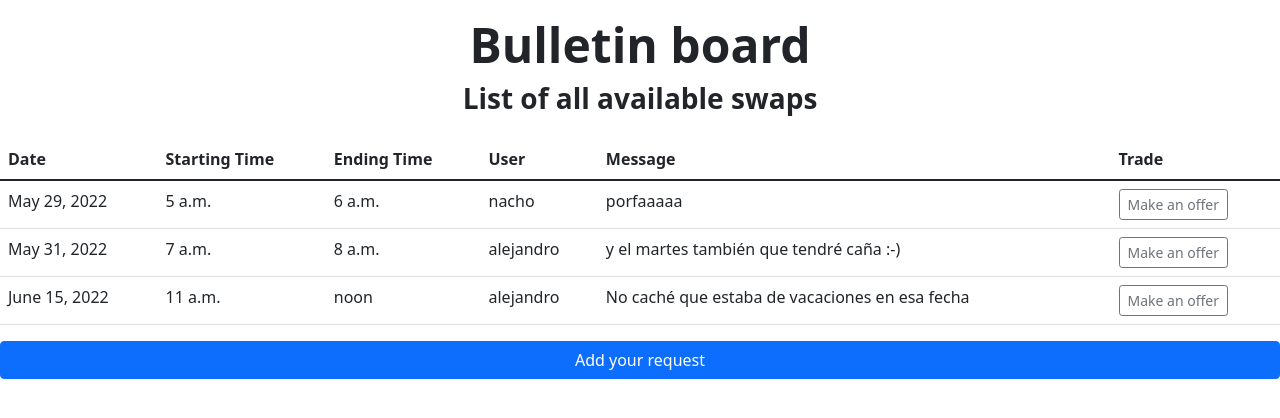
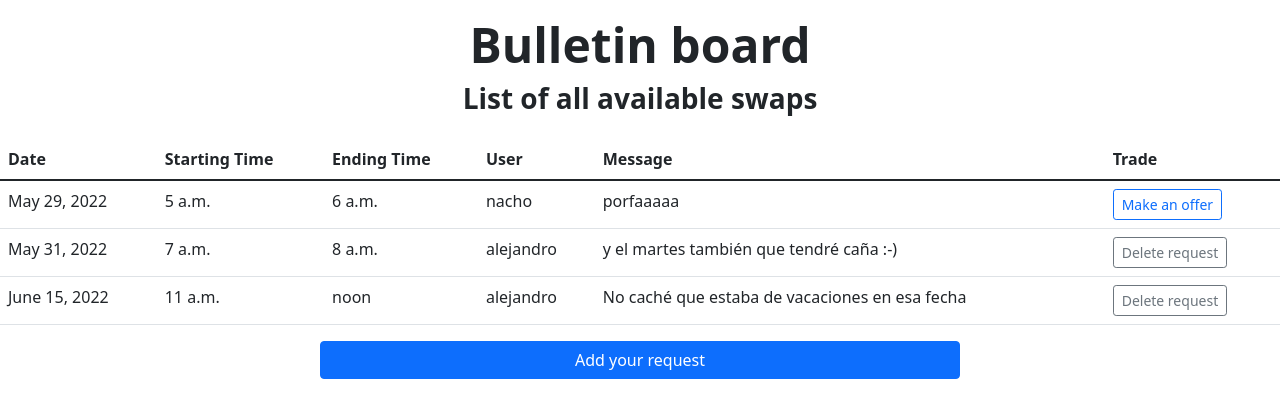
Before and after one commit to AlehandroL/Hackaton_FIN, a Django app: page / in a window 1280 px wide. Shown: the part 57-475 px from the top of the page. Run offline with Django 4.2, Linux system fonts and the light colour scheme; a user stored in the database is signed in; data comes from the database, SQL or seed files in the repository; both versions use the stored data as it was after the commit; some libraries are stand-ins or nearby versions.

Commit message:
Added delete_request button

```diff
--- a/chat_commerce/urls.py
+++ b/chat_commerce/urls.py
@@ -11,5 +11,6 @@ urlpatterns = [
     path('accept_offer/<int:offerId>/', viewAcceptOffer.accept_offer, name='accept_offer'),
     path('make_offer/<int:id>/', views.OfferCreateView.as_view(), name='make_offer'),
     path('make_request/', views.RequestCreateView.as_view(), name='make_request'),
+    path('delete_request/<pk>', views.RequestDeleteView.as_view(), name='delete_request'),
     path('offer_update/<pk>', views.OfferUpdateView.as_view(), name='offer_update'),
 ]
--- a/chat_commerce/views.py
+++ b/chat_commerce/views.py
@@ -85,6 +85,18 @@ class RequestCreateView(LoginRequiredMixin, CreateView):
         return redirect(reverse_lazy('chat_commerce:request_list'))
 
 
+class RequestDeleteView(LoginRequiredMixin, DeleteView):
+    model = Request
+    template_name = 'chat_commerce/delete_request.html'
+    success_url = reverse_lazy('chat_commerce:request_list')
+
+    def form_valid(self, form):
+        self.object = self.get_object()
+        self.object.delete()
+        messages.success(self.request, 'Your offer has been deleted successfully!')
+        return redirect(reverse_lazy('chat_commerce:request_list'))
+
+
 class OfferUpdateView(LoginRequiredMixin, UpdateView):
     model = Offer
     fields = ['date', 'start_time', 'end_time', 'message']
--- a/templates/base.html
+++ b/templates/base.html
@@ -23,14 +23,12 @@
 	                </button>
 	                <div class="collapse navbar-collapse" id="navbarCollapse">
 	                    <ul class="navbar-nav me-auto mb-2 mb-md-0">
-							{% if request.user.is_authenticated %}
 							<li class="nav-item active">
 	                            <a class="nav-link active" aria-current="page" href="{% url "chat_commerce:offerred_to_you" %}">Offered to you</a>
 	                        </li>
 							<li class="nav-item active">
 	                            <a class="nav-link active" aria-current="page" href="{% url "chat_commerce:your_offers" %}">Your offers</a>
 	                        </li>
-							{% endif %}
 	                    </ul>
 	                </div>
 	            </div>
--- a/templates/chat_commerce/request_list.html
+++ b/templates/chat_commerce/request_list.html
@@ -45,7 +45,11 @@ Fintual's Chat Market
           <td>{{request.User.username}}</td>
 		  <td>{{request.message}}</td>
 		  <td>
-			<a button type="button" class="btn btn-outline-secondary btn-sm" href="{% url 'chat_commerce:make_offer' request.id %}">Make an offer</a>
+			  {% if user != request.User %}
+			<a button type="button" class="btn btn-outline-primary btn-sm" href="{% url 'chat_commerce:make_offer' request.id %}">Make an offer</a>
+			  {% else %}
+			<a button type="button" class="btn btn-outline-secondary btn-sm" href="{% url 'chat_commerce:delete_request' request.id %}">Delete request</a>
+			  {% endif %}
 		  </td>
 	    </tr>
 
@@ -54,7 +58,7 @@ Fintual's Chat Market
 
 	  </tbody>
 	</table>
-	<div class="d-grid gap-2">
+	<div class="d-grid gap-2 col-6 mx-auto"">
 		<a button class="btn btn-primary" type="button" href="{% url 'chat_commerce:make_request' %}">Add your request</a>
 	  </div>
 {% endblock %}
```
Also changed, not shown: templates/chat_commerce/delete_request.html (added, +22 -0 lines), db.sqlite3.
